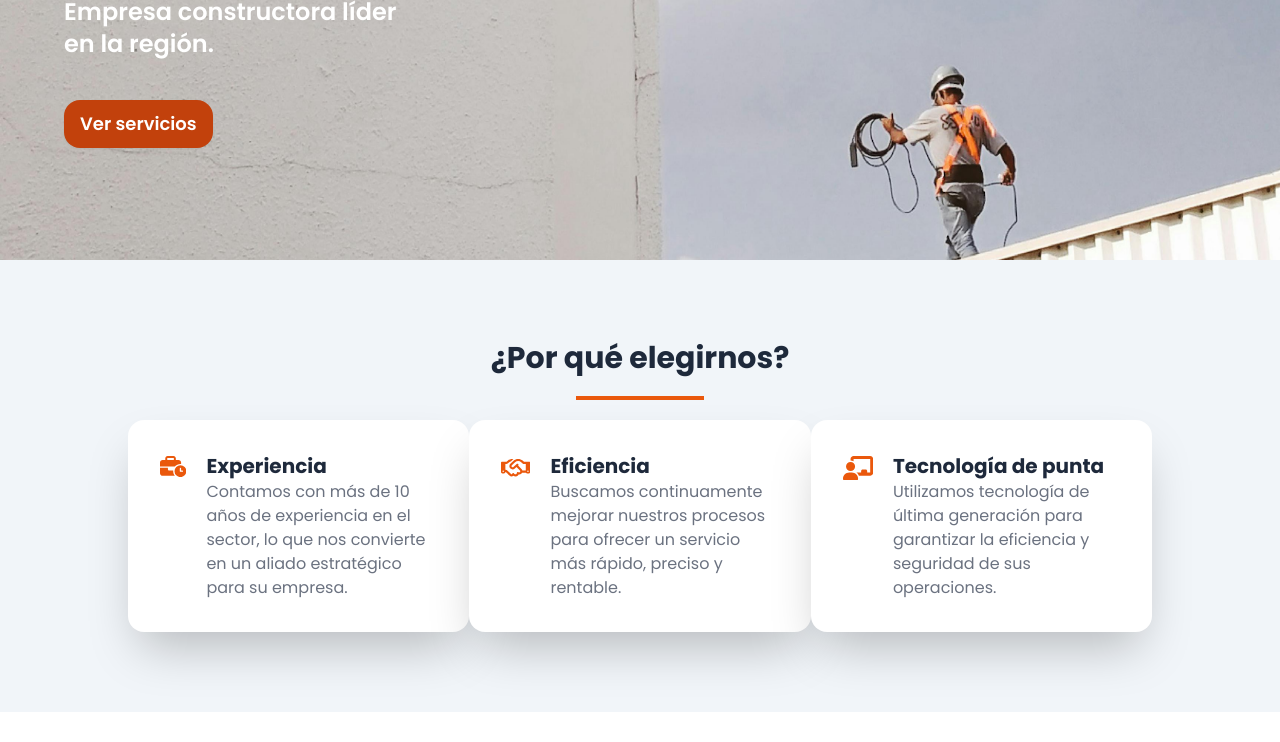
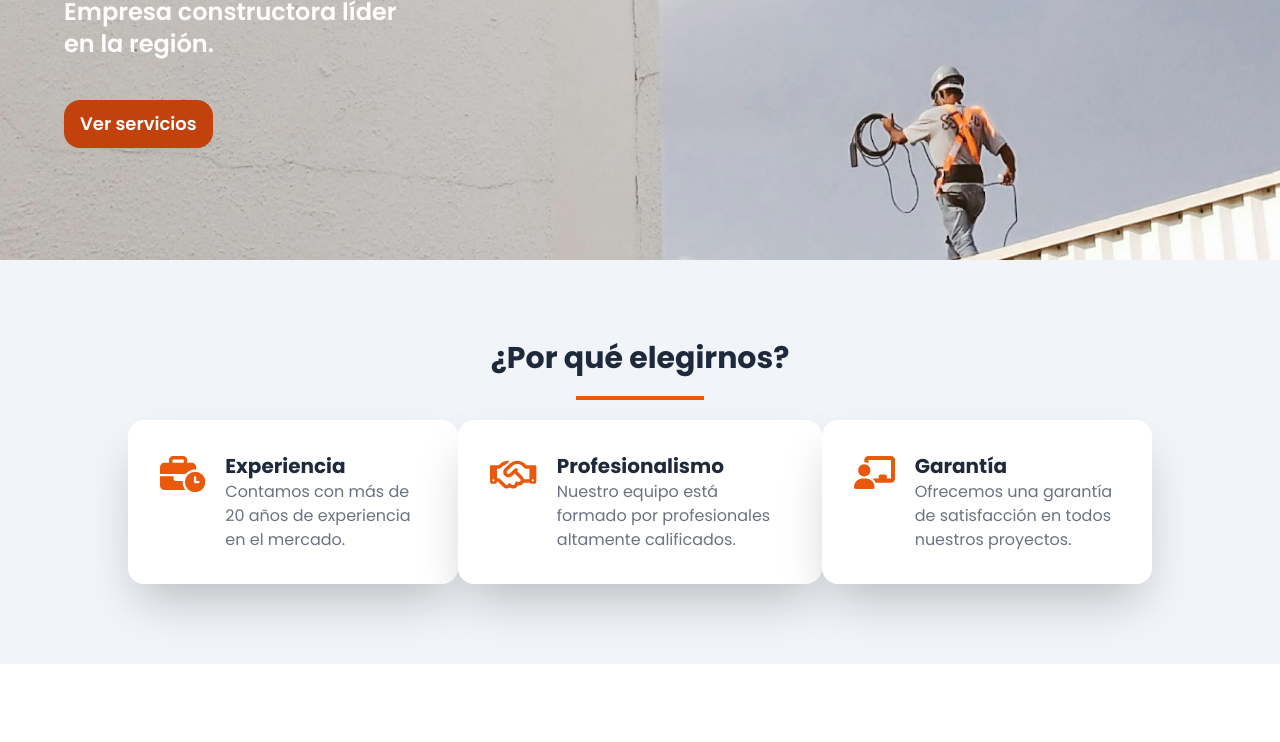
Before and after one commit to valeamayola/logistic-web, a Next.js app: page / in a window 1280 px wide. Shown: the part 440-1182 px from the top of the page. Built offline with nearby package versions, Linux system fonts and the light colour scheme.

Commit message:
Update WhyChoose.tsx

```diff
--- a/src/app/components/home/WhyChoose.tsx
+++ b/src/app/components/home/WhyChoose.tsx
@@ -24,19 +24,19 @@
           viewbox="0 0 640 512"
           d="M184 48H328c4.4 0 8 3.6 8 8V96H176V56c0-4.4 3.6-8 8-8zm-56 8V96H64C28.7 96 0 124.7 0 160v96H192 352h8.2c32.3-39.1 81.1-64 135.8-64c5.4 0 10.7 .2 16 .7V160c0-35.3-28.7-64-64-64H384V56c0-30.9-25.1-56-56-56H184c-30.9 0-56 25.1-56 56zM320 352H224c-17.7 0-32-14.3-32-32V288H0V416c0 35.3 28.7 64 64 64H360.2C335.1 449.6 320 410.5 320 368c0-5.4 .2-10.7 .7-16l-.7 0zm320 16a144 144 0 1 0 -288 0 144 144 0 1 0 288 0zM496 288c8.8 0 16 7.2 16 16v48h32c8.8 0 16 7.2 16 16s-7.2 16-16 16H496c-8.8 0-16-7.2-16-16V304c0-8.8 7.2-16 16-16z"
           name="Experiencia"
-          description="Contamos con más de 10 años de experiencia en el sector, lo que nos convierte en un aliado estratégico para su empresa."
+          description="Contamos con más de 20 años de experiencia en el mercado."
         />
         <CardChoose
           viewbox="0 0 640 512"
           d="M272.2 64.6l-51.1 51.1c-15.3 4.2-29.5 11.9-41.5 22.5L153 161.9C142.8 171 129.5 176 115.8 176H96V304c20.4 .6 39.8 8.9 54.3 23.4l35.6 35.6 7 7 0 0L219.9 397c6.2 6.2 16.4 6.2 22.6 0c1.7-1.7 3-3.7 3.7-5.8c2.8-7.7 9.3-13.5 17.3-15.3s16.4 .6 22.2 6.5L296.5 393c11.6 11.6 30.4 11.6 41.9 0c5.4-5.4 8.3-12.3 8.6-19.4c.4-8.8 5.6-16.6 13.6-20.4s17.3-3 24.4 2.1c9.4 6.7 22.5 5.8 30.9-2.6c9.4-9.4 9.4-24.6 0-33.9L340.1 243l-35.8 33c-27.3 25.2-69.2 25.6-97 .9c-31.7-28.2-32.4-77.4-1.6-106.5l70.1-66.2C303.2 78.4 339.4 64 377.1 64c36.1 0 71 13.3 97.9 37.2L505.1 128H544h40 40c8.8 0 16 7.2 16 16V352c0 17.7-14.3 32-32 32H576c-11.8 0-22.2-6.4-27.7-16H463.4c-3.4 6.7-7.9 13.1-13.5 18.7c-17.1 17.1-40.8 23.8-63 20.1c-3.6 7.3-8.5 14.1-14.6 20.2c-27.3 27.3-70 30-100.4 8.1c-25.1 20.8-62.5 19.5-86-4.1L159 404l-7-7-35.6-35.6c-5.5-5.5-12.7-8.7-20.4-9.3C96 369.7 81.6 384 64 384H32c-17.7 0-32-14.3-32-32V144c0-8.8 7.2-16 16-16H56 96h19.8c2 0 3.9-.7 5.3-2l26.5-23.6C175.5 77.7 211.4 64 248.7 64H259c4.4 0 8.9 .2 13.2 .6zM544 320V176H496c-5.9 0-11.6-2.2-15.9-6.1l-36.9-32.8c-18.2-16.2-41.7-25.1-66.1-25.1c-25.4 0-49.8 9.7-68.3 27.1l-70.1 66.2c-10.3 9.8-10.1 26.3 .5 35.7c9.3 8.3 23.4 8.1 32.5-.3l71.9-66.4c9.7-9 24.9-8.4 33.9 1.4s8.4 24.9-1.4 33.9l-.8 .8 74.4 74.4c10 10 16.5 22.3 19.4 35.1H544zM64 336a16 16 0 1 0 -32 0 16 16 0 1 0 32 0zm528 16a16 16 0 1 0 0-32 16 16 0 1 0 0 32z"
-          name="Eficiencia"
-          description="Buscamos continuamente mejorar nuestros procesos para ofrecer un servicio más rápido, preciso y rentable."
+          name="Profesionalismo"
+          description="Nuestro equipo está formado por profesionales altamente calificados."
         />
         <CardChoose
           viewbox="0 0 640 512"
           d="M160 64c0-35.3 28.7-64 64-64H576c35.3 0 64 28.7 64 64V352c0 35.3-28.7 64-64 64H336.8c-11.8-25.5-29.9-47.5-52.4-64H384V320c0-17.7 14.3-32 32-32h64c17.7 0 32 14.3 32 32v32h64V64L224 64v49.1C205.2 102.2 183.3 96 160 96V64zm0 64a96 96 0 1 1 0 192 96 96 0 1 1 0-192zM133.3 352h53.3C260.3 352 320 411.7 320 485.3c0 14.7-11.9 26.7-26.7 26.7H26.7C11.9 512 0 500.1 0 485.3C0 411.7 59.7 352 133.3 352z"
-          name="Tecnología de punta"
-          description="Utilizamos tecnología de última generación para garantizar la eficiencia y seguridad de sus operaciones."
+          name="Garantía"
+          description="Ofrecemos una garantía de satisfacción en todos nuestros proyectos."
         />
       </div>
     </section>
```
